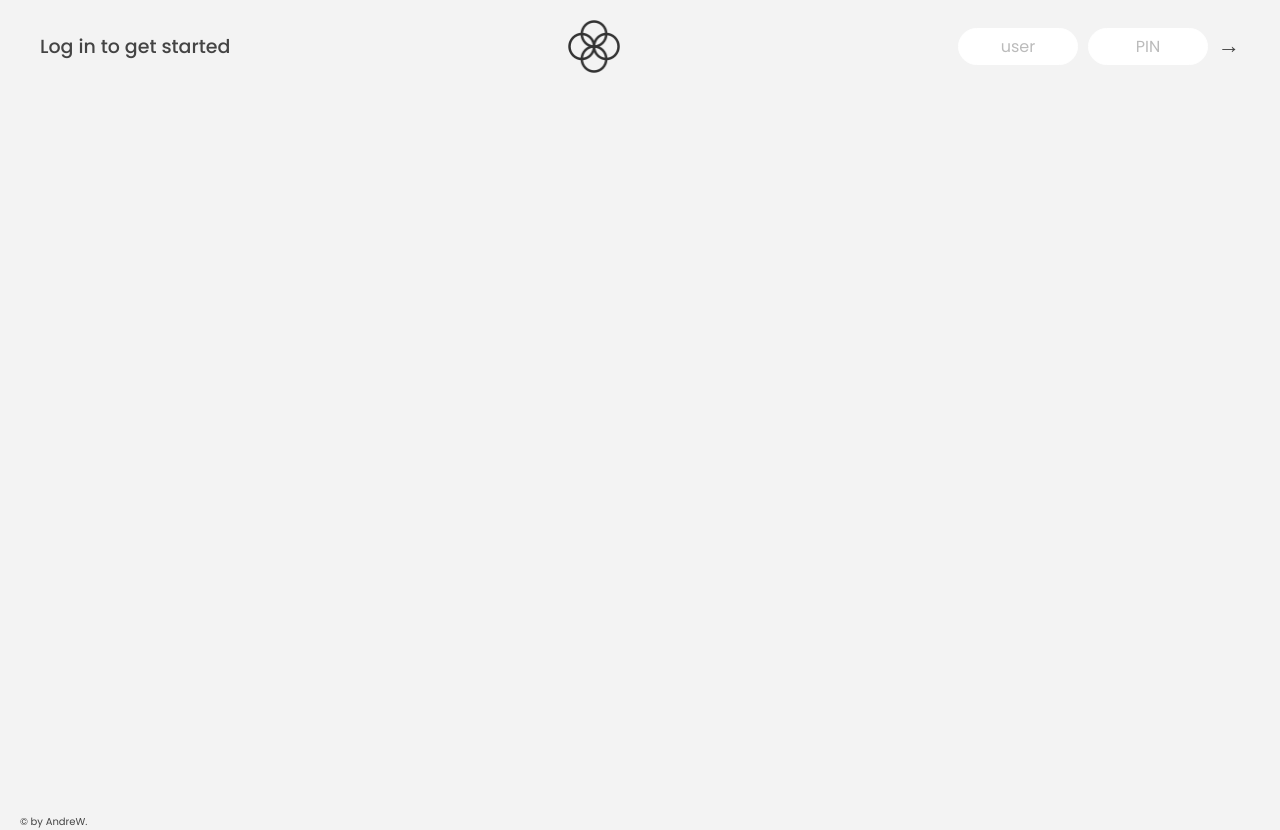
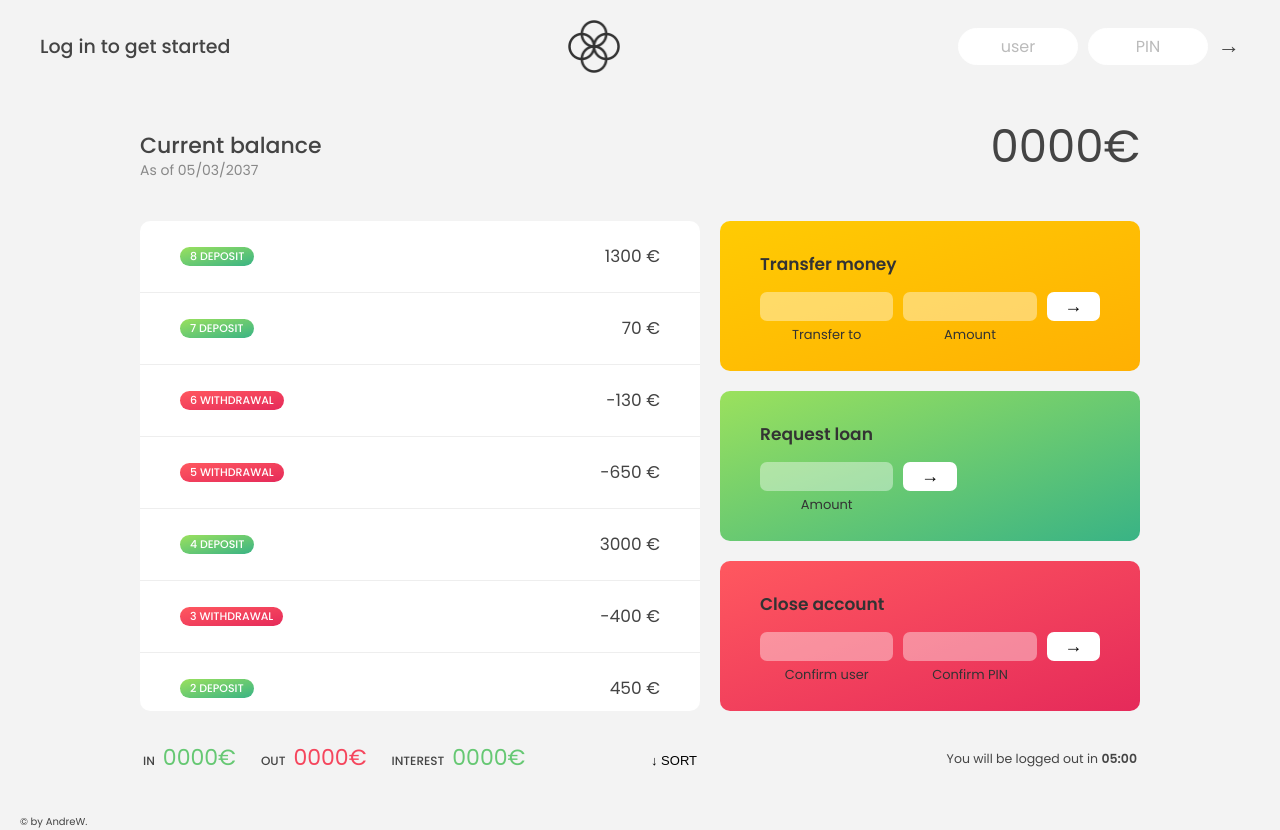
Before and after one commit to SimAndrew/bankist-app-js, a plain HTML site: page index.html in a window 1280 px wide. Drawn offline with Linux system fonts and the light colour scheme.

Commit message:
feat: display movements

```diff
--- a/script.js
+++ b/script.js
@@ -54,3 +54,21 @@ const inputTransferAmount = document.querySelector('.form__input--amount');
 const inputLoanAmount = document.querySelector('.form__input--loan-amount');
 const inputCloseUsername = document.querySelector('.form__input--user');
 const inputClosePin = document.querySelector('.form__input--pin');
+
+const displayMovements = function (movements) {
+    containerMovements.innerHTML = '';
+
+    movements.forEach(function (mov, i) {
+        const type = mov > 0 ? 'deposit' : 'withdrawal';
+
+        const html = `
+          <div class="movements__row">
+            <div class="movements__type movements__type--${type}">${i + 1} ${type}</div>
+            <div class="movements__value">${mov} €</div>
+        </div>
+        `;
+
+        containerMovements.insertAdjacentHTML('afterbegin', html);
+    });
+};
+displayMovements(account1.movements);
--- a/style.css
+++ b/style.css
@@ -86,7 +86,7 @@ nav {
     grid-template-rows: auto repeat(3, 15rem) auto;
     gap: 2rem;
 
-  opacity: 0;
+    /*opacity: 0;*/
     transition: all 1s;
 }
 
@@ -231,6 +231,7 @@ h2 {
 .form.form--loan {
     grid-template-columns: 2.5fr 1fr 2.5fr;
 }
+
 .form__label--loan {
     grid-row: 2;
 }
```
Lines whose indentation alone changed are shown as unchanged.
